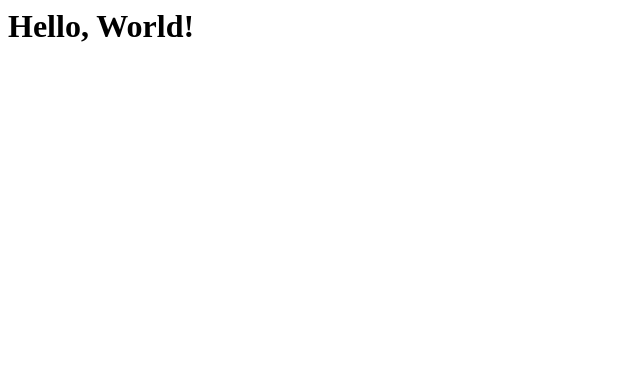
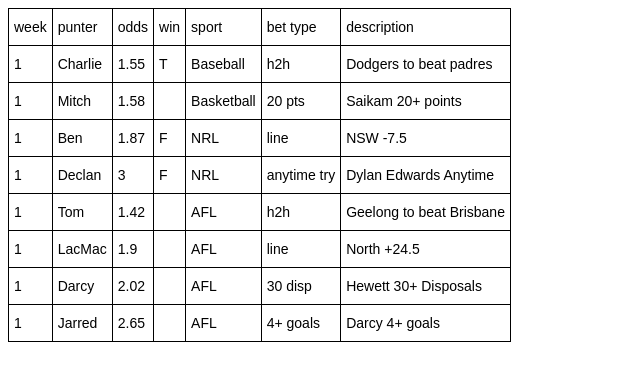
Before and after one commit to kirknc-git/pfj-dashboard, a plain HTML site: page index.html in a window 1280 px wide. Shown: the whole page, without its empty margins (0-640 px from the left). Drawn offline with Linux system fonts and the light colour scheme.

Commit message:
Update index to add table as html

```diff
--- a/index.html
+++ b/index.html
@@ -1 +1,92 @@
-<h1>Hello, World!</h1>
+<style type="text/css">
+.tg  {border-collapse:collapse;border-spacing:0;}
+.tg td{border-color:black;border-style:solid;border-width:1px;font-family:Arial, sans-serif;font-size:14px;
+  overflow:hidden;padding:10px 5px;word-break:normal;}
+.tg th{border-color:black;border-style:solid;border-width:1px;font-family:Arial, sans-serif;font-size:14px;
+  font-weight:normal;overflow:hidden;padding:10px 5px;word-break:normal;}
+.tg .tg-0lax{text-align:left;vertical-align:top}
+</style>
+<table class="tg"><thead>
+  <tr>
+    <th class="tg-0lax">week</th>
+    <th class="tg-0lax">punter</th>
+    <th class="tg-0lax">odds</th>
+    <th class="tg-0lax">win</th>
+    <th class="tg-0lax">sport</th>
+    <th class="tg-0lax">bet type</th>
+    <th class="tg-0lax">description</th>
+  </tr></thead>
+<tbody>
+  <tr>
+    <td class="tg-0lax">1</td>
+    <td class="tg-0lax">Charlie</td>
+    <td class="tg-0lax">1.55</td>
+    <td class="tg-0lax">T</td>
+    <td class="tg-0lax">Baseball</td>
+    <td class="tg-0lax">h2h</td>
+    <td class="tg-0lax">Dodgers to beat padres</td>
+  </tr>
+  <tr>
+    <td class="tg-0lax">1</td>
+    <td class="tg-0lax">Mitch</td>
+    <td class="tg-0lax">1.58</td>
+    <td class="tg-0lax"></td>
+    <td class="tg-0lax">Basketball</td>
+    <td class="tg-0lax">20 pts</td>
+    <td class="tg-0lax">Saikam 20+ points</td>
+  </tr>
+  <tr>
+    <td class="tg-0lax">1</td>
+    <td class="tg-0lax">Ben</td>
+    <td class="tg-0lax">1.87</td>
+    <td class="tg-0lax">F</td>
+    <td class="tg-0lax">NRL</td>
+    <td class="tg-0lax">line</td>
+    <td class="tg-0lax">NSW -7.5</td>
+  </tr>
+  <tr>
+    <td class="tg-0lax">1</td>
+    <td class="tg-0lax">Declan</td>
+    <td class="tg-0lax">3</td>
+    <td class="tg-0lax">F</td>
+    <td class="tg-0lax">NRL</td>
+    <td class="tg-0lax">anytime try</td>
+    <td class="tg-0lax">Dylan Edwards Anytime</td>
+  </tr>
+  <tr>
+    <td class="tg-0lax">1</td>
+    <td class="tg-0lax">Tom</td>
+    <td class="tg-0lax">1.42</td>
+    <td class="tg-0lax"></td>
+    <td class="tg-0lax">AFL</td>
+    <td class="tg-0lax">h2h</td>
+    <td class="tg-0lax">Geelong to beat Brisbane</td>
+  </tr>
+  <tr>
+    <td class="tg-0lax">1</td>
+    <td class="tg-0lax">LacMac</td>
+    <td class="tg-0lax">1.9</td>
+    <td class="tg-0lax"></td>
+    <td class="tg-0lax">AFL</td>
+    <td class="tg-0lax">line</td>
+    <td class="tg-0lax">North +24.5</td>
+  </tr>
+  <tr>
+    <td class="tg-0lax">1</td>
+    <td class="tg-0lax">Darcy</td>
+    <td class="tg-0lax">2.02</td>
+    <td class="tg-0lax"></td>
+    <td class="tg-0lax">AFL</td>
+    <td class="tg-0lax">30 disp</td>
+    <td class="tg-0lax">Hewett 30+ Disposals</td>
+  </tr>
+  <tr>
+    <td class="tg-0lax">1</td>
+    <td class="tg-0lax">Jarred</td>
+    <td class="tg-0lax">2.65</td>
+    <td class="tg-0lax"></td>
+    <td class="tg-0lax">AFL</td>
+    <td class="tg-0lax">4+ goals</td>
+    <td class="tg-0lax">Darcy 4+ goals</td>
+  </tr>
+</tbody></table>
```
